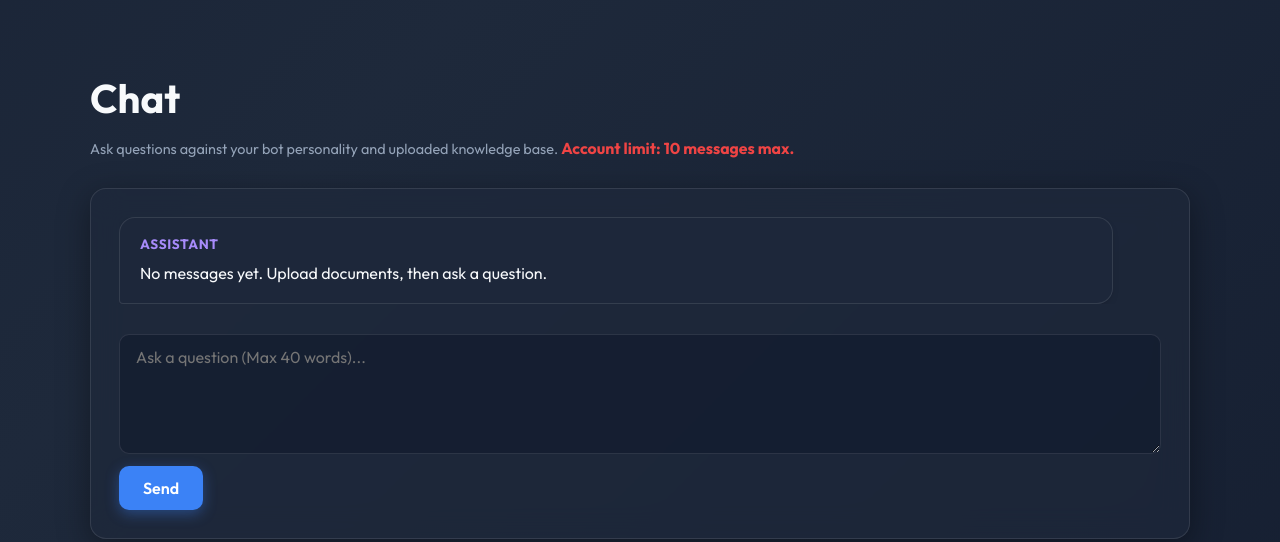
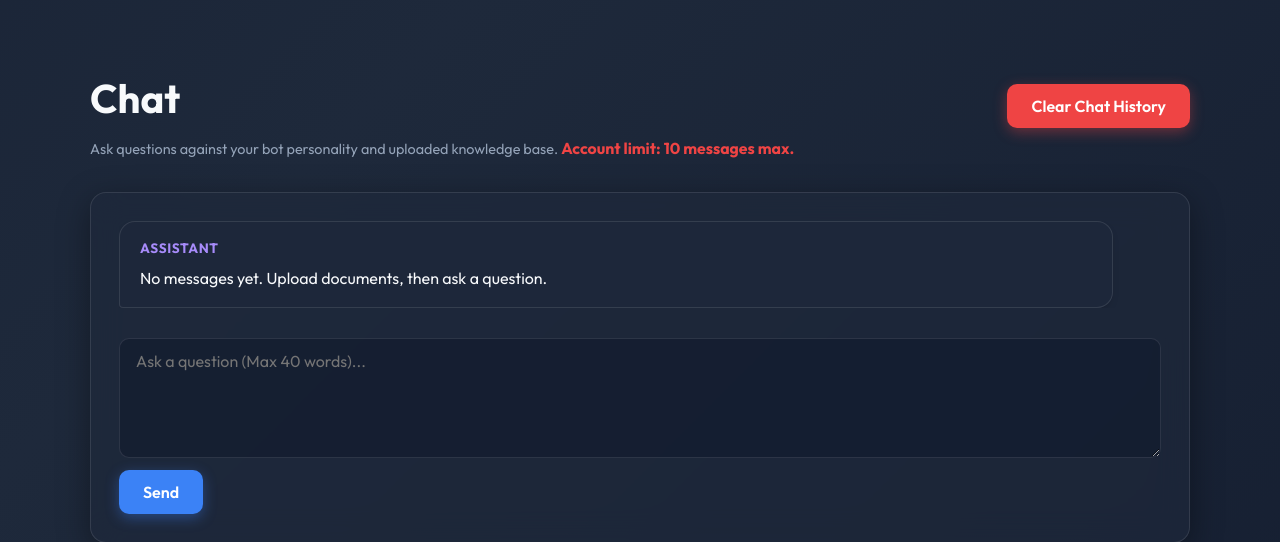
Before and after one commit to Valo-Asura/custom_ai_bot, a Flask app: page /chat in a window 1280 px wide. Shown: the part 63-605 px from the top of the page. Run offline with Flask 3, Linux system fonts and the light colour scheme; the visitor is signed in with stand-in values (Sample User, id 1); data comes from the database, SQL or seed files in the repository; data that the repository does not hold is empty.

Commit message:
feat: add user controls to clear chat and delete documents

```diff
--- a/app.py
+++ b/app.py
@@ -210,6 +210,32 @@ def upload() -> str:
     return render_template('upload.html', documents=list_user_documents(int(current_user['id'])))
 
 
+@app.route('/upload/documents/<int:document_id>/delete', methods=['POST'])
+@login_required
+def upload_delete_document(document_id: int):
+    current_user = get_current_user()
+    assert current_user is not None
+    document = get_document_by_id(document_id)
+    if not document or int(document['user_id']) != int(current_user['id']):
+        flash('Document not found.', 'error')
+        return redirect(url_for('upload'))
+    delete_document_assets(document)
+    flash('Document deleted.', 'success')
+    return redirect(url_for('upload'))
+
+
+@app.route('/upload/clear', methods=['POST'])
+@login_required
+def upload_clear():
+    current_user = get_current_user()
+    assert current_user is not None
+    for document in list_user_documents(int(current_user['id'])):
+        delete_document_assets(document)
+    delete_namespace(int(current_user['id']))
+    flash('Knowledge base fully cleared.', 'success')
+    return redirect(url_for('upload'))
+
+
 @app.route('/chat')
 @login_required
 def chat() -> str:
@@ -258,6 +284,18 @@ def chat_send():
     if request.is_json:
         return jsonify({'ok': True, 'answer': result['answer'], 'context_count': len(result['context_chunks'])})
 
+    return redirect(url_for('chat'))
+
+
+@app.route('/chat/clear', methods=['POST'])
+@login_required
+def chat_clear():
+    current_user = get_current_user()
+    assert current_user is not None
+    db = get_db()
+    db.execute('DELETE FROM chat_messages WHERE user_id = ?', (int(current_user['id']),))
+    db.commit()
+    flash('Chat history cleared.', 'success')
     return redirect(url_for('chat'))
 
 
--- a/templates/chat.html
+++ b/templates/chat.html
@@ -1,11 +1,14 @@
 {% extends 'base.html' %}
 {% block title %}Chat | Personal AI Bot Builder{% endblock %}
 {% block content %}
-<section class="page-header">
+<section class="page-header section-row" style="margin-bottom: 20px;">
     <div>
         <h1>Chat</h1>
         <p class="muted">Ask questions against your bot personality and uploaded knowledge base. <strong style="color: var(--danger); font-weight: 800; font-size: 1.1em;">Account limit: 10 messages max.</strong></p>
     </div>
+    <form action="{{ url_for('chat_clear') }}" method="post" onsubmit="return confirm('Clear your entire chat history?');">
+        <button type="submit" class="danger-button">Clear Chat History</button>
+    </form>
 </section>
 
 <section class="card chat-card">
```
Also changed, not shown: templates/upload.html (+10 -1 lines).
